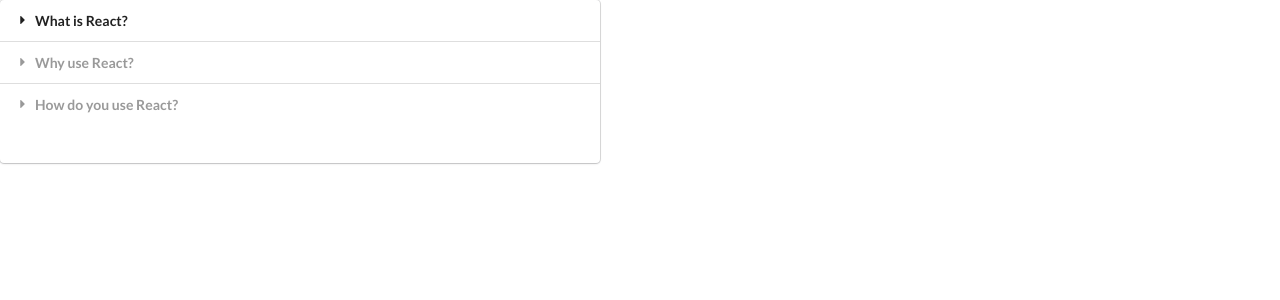
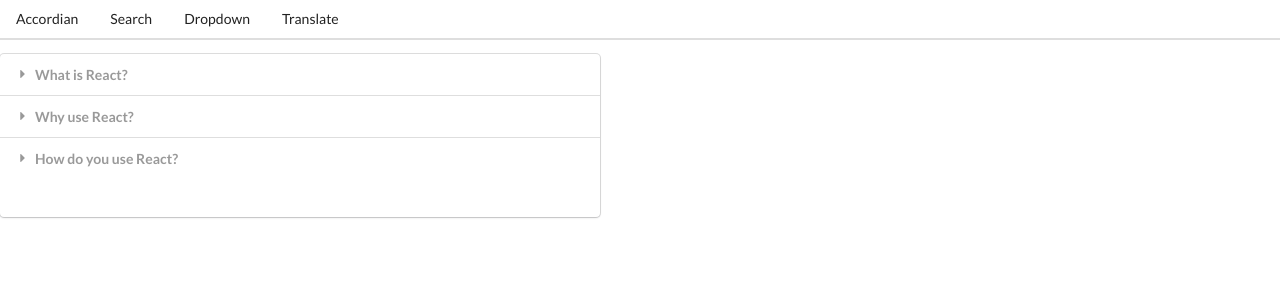
Before and after one commit to brandanpdx/react-widget, a React (Create React App) app: page / in a window 1280 px wide. Shown: the top 300 px of the page. Built offline with nearby package versions, Linux system fonts and the light colour scheme.

Commit message:
add Link component

```diff
--- a/src/App.js
+++ b/src/App.js
@@ -4,6 +4,7 @@
 import Dropdown from "./components/Dropdown";
 import Translate from "./components/Translate";
 import Route from "./components/Route";
+import Header from "./components/Header";
 
 const items = [
   {
@@ -35,34 +36,11 @@
   },
 ];
 
-const showAccordian = () => {
-  if (window.location.pathname === "/") {
-    return <Accordion items={items} />;
-  }
-};
-
-const showList = () => {
-  if (window.location.pathname === "/list") {
-    return <Search />;
-  }
-};
-
-const showDropdown = () => {
-  if (window.location.pathname === "/dropdown") {
-    return <Dropdown />;
-  }
-};
-
-const showTranslate = () => {
-  if (window.location.pathname === "/translate") {
-    return <Translate />;
-  }
-};
-
 export default () => {
   const [selected, setSelected] = useState(options[0]);
   return (
     <div>
+      <Header />
       <Route path="/">
         <Accordion items={items} />
       </Route>
--- a/src/components/Header.js
+++ b/src/components/Header.js
@@ -0,0 +1,23 @@
+import React from "react";
+import Link from "./Link";
+
+const Header = () => {
+  return (
+    <div className=" ui secondary pointing menu">
+      <Link href="/" className="item">
+        Accordian
+      </Link>
+      <Link href="/list" className="item">
+        Search
+      </Link>
+      <Link href="/dropdown" className="item">
+        Dropdown
+      </Link>
+      <Link href="/translate" className="item">
+        Translate
+      </Link>
+    </div>
+  );
+};
+
+export default Header;
--- /dev/null
+++ b/src/components/Link.js
@@ -0,0 +1,18 @@
+import React from "react";
+
+const Link = ({ href, className, children }) => {
+
+  const onClick = (event) => {
+    event.preventDefault();
+    window.history.pushState({}, '', href)
+  }
+
+
+  return (
+    <a onClick={onClick} className={className} href={href}>
+      {children}
+    </a>
+  );
+};
+
+export default Link;
```
